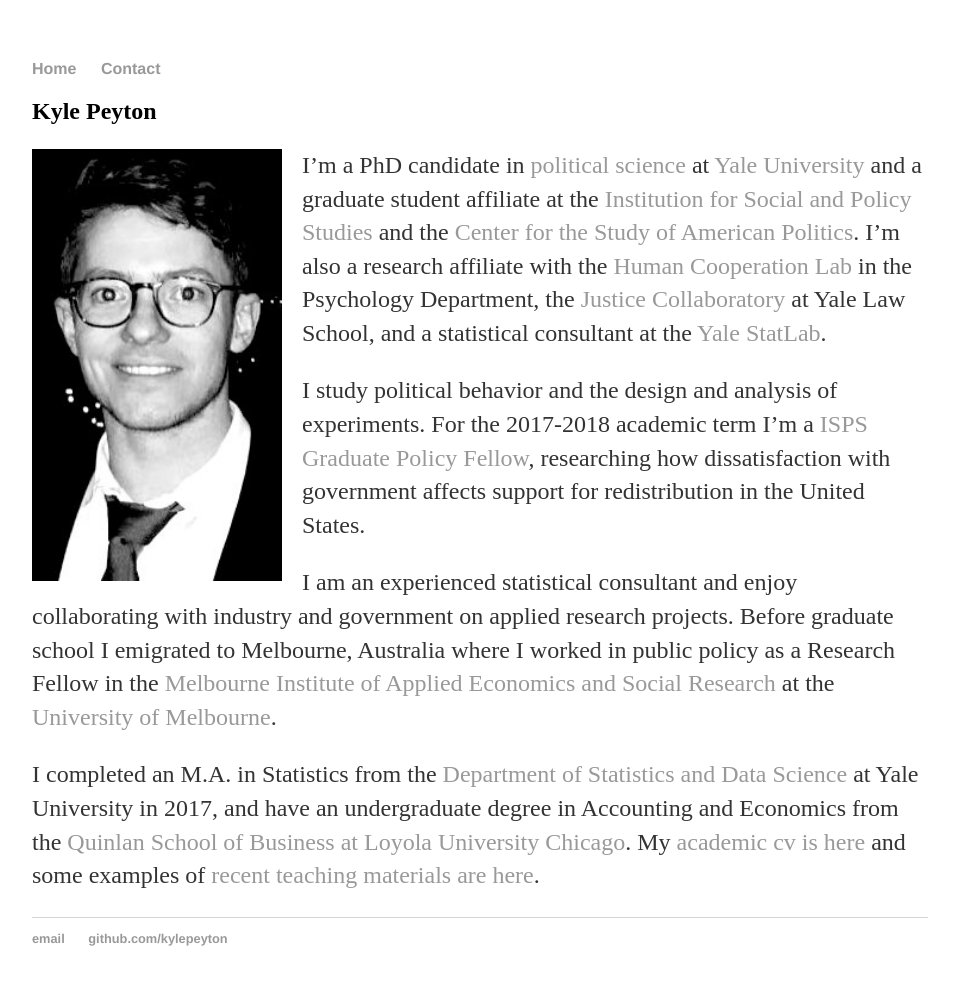
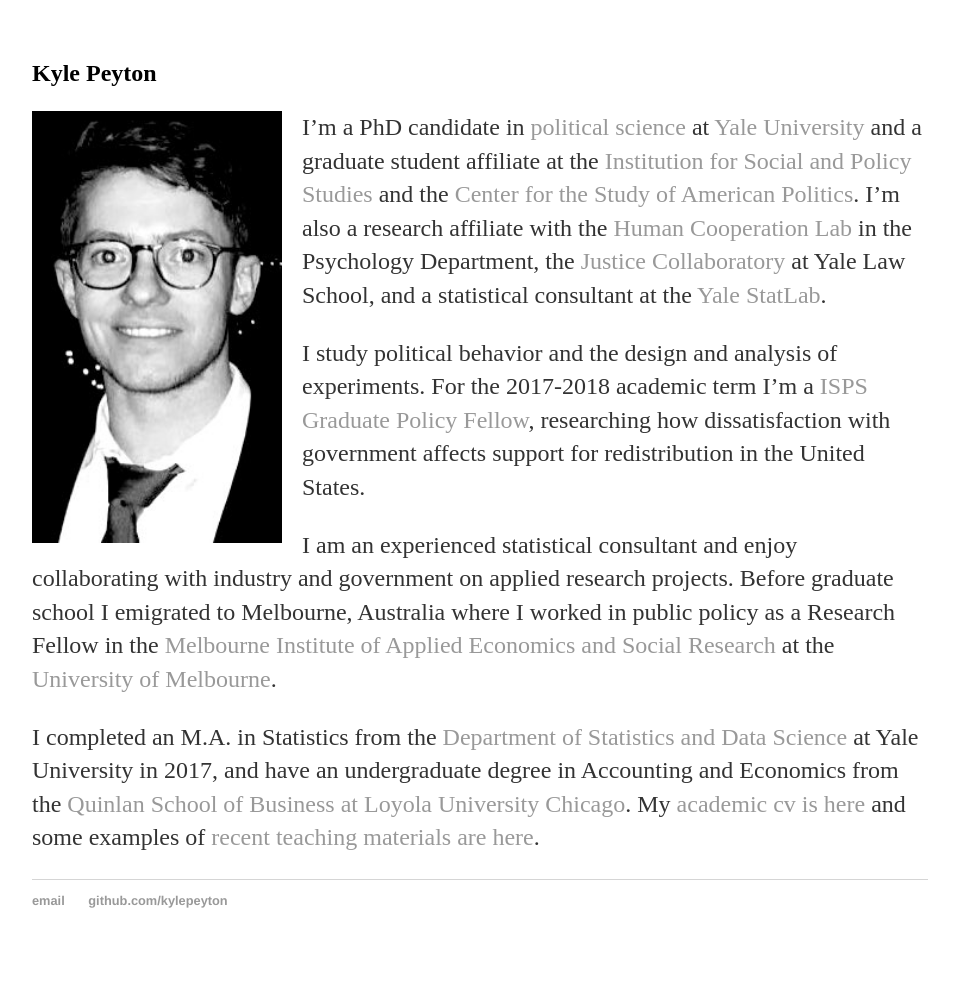
Before and after one commit to kylepeyton/kylepeyton.github.io, a Jekyll site: the page built from index.markdown, in a window 1280 px wide. Shown: the whole page, without its empty margins (160-1119 px from the left). Built offline with Jekyll 4.4.1, drawn with Linux system fonts in a browser that asks for light colours; after the commit the page ends 968 px from its top, so only the background shows below that.

Commit message:
Update design-kp.html

```diff
--- a/_layouts/design-kp.html
+++ b/_layouts/design-kp.html
@@ -8,12 +8,6 @@
 
 		</head>
 		<body>
-			<nav>
-	    		<ul>
-	        		<li><a href="/">Home</a></li>
-	        		<li><a href="/contact">Contact</a></li>
-	    		</ul>
-			</nav>
 			<h2>Kyle Peyton</h2>
 			<div class="container">
 
```
